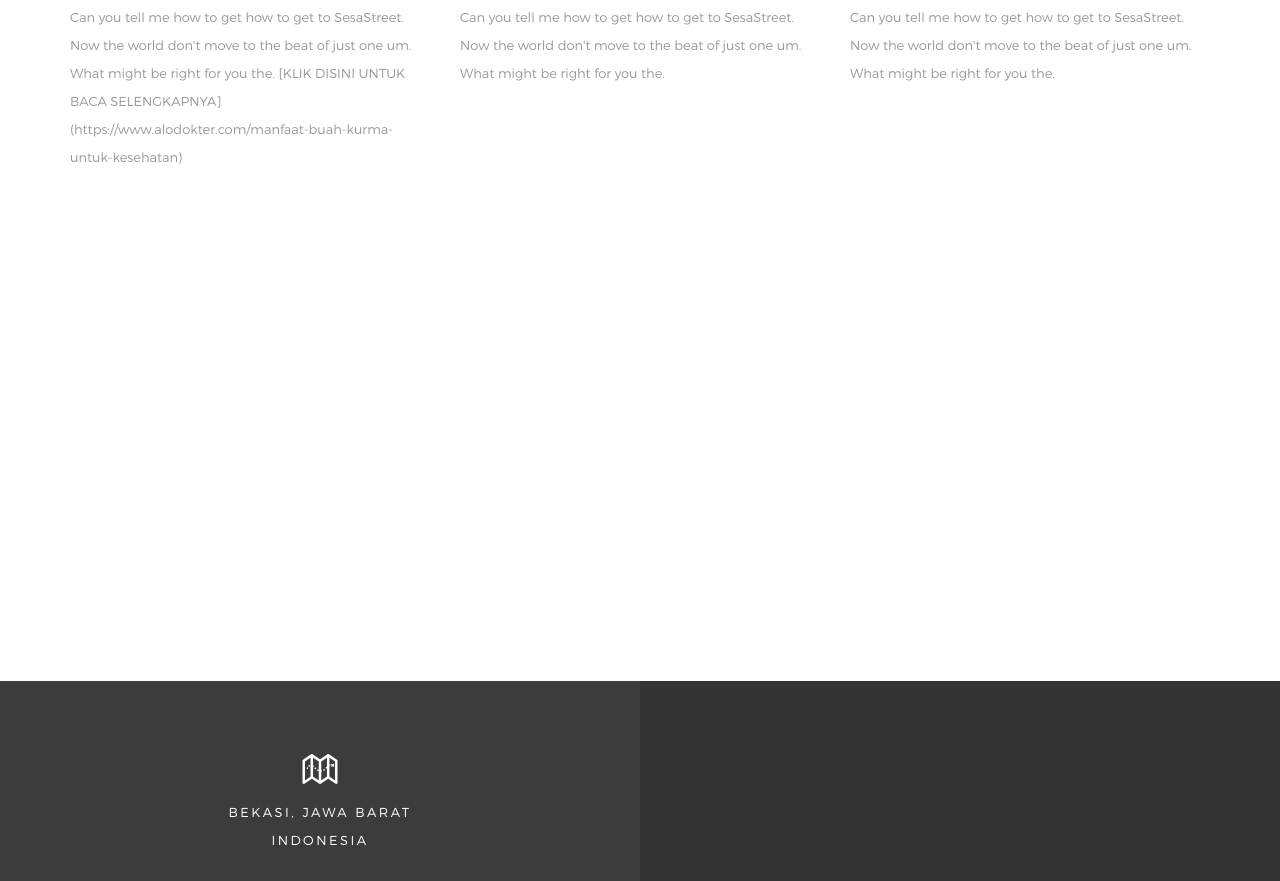
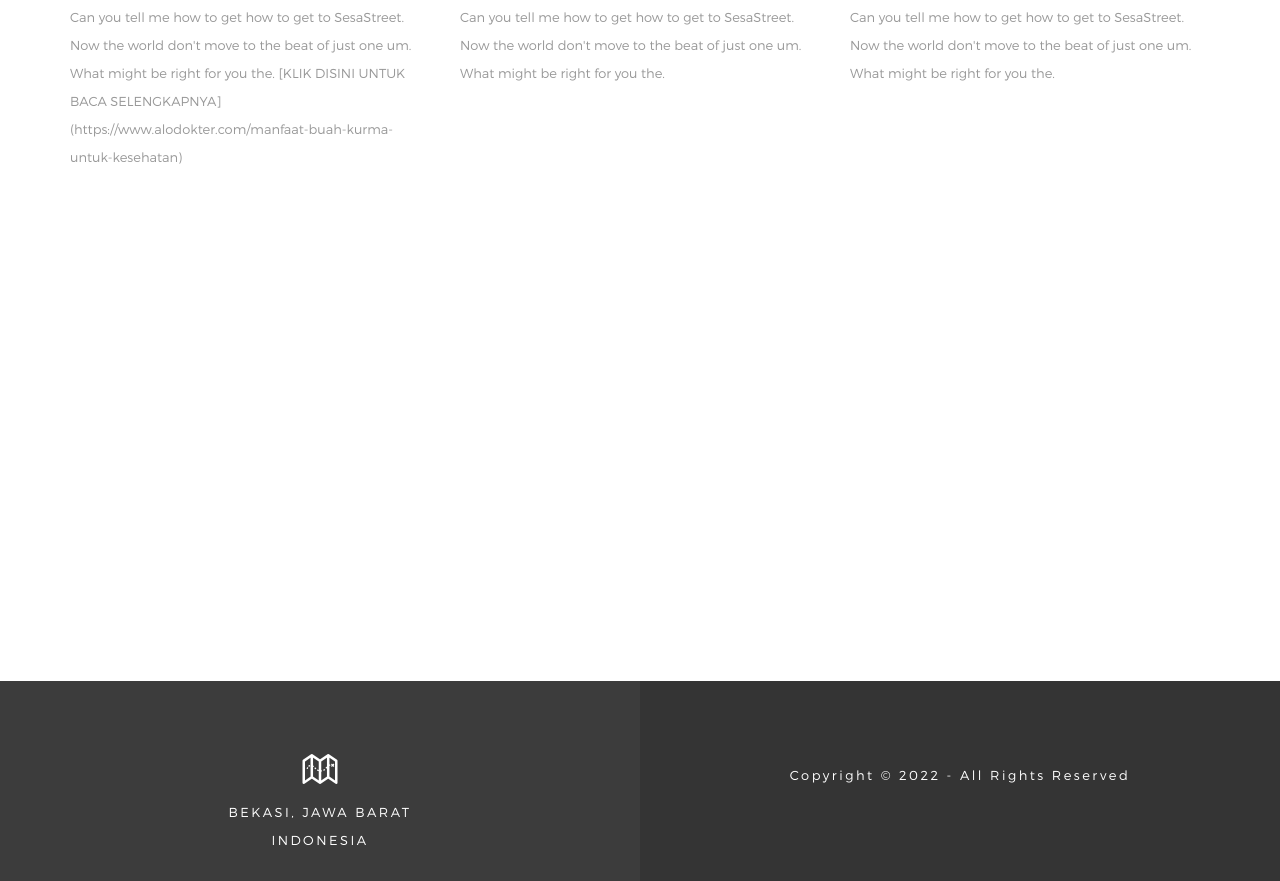
Before and after one commit to jurnalisme1BA07/jurnalisme1ba07.github.io, a plain HTML site: page index.html in a window 1280 px wide. Shown: the part 1478-2359 px from the top of the page. Drawn offline with nearby package versions, Linux system fonts and the light colour scheme; some packages are replaced by stand-ins of ours; a web font is replaced by a local one.

Commit message:
Update index.html

```diff
--- a/index.html
+++ b/index.html
@@ -193,6 +193,15 @@
       <div class="col-sm-6">
         <div class="contact">
 
+    <!--======= Social Icon =========-->
+          </ul>
+          <p>Copyright © 2022 - All Rights Reserved</p>
+        </div>
+      </div>
+    </section>
+  </div>
+</div>
+
 <!-- Wrap End -->
 
 <script src="js/jquery-1.11.3.min.js"></script>
```
